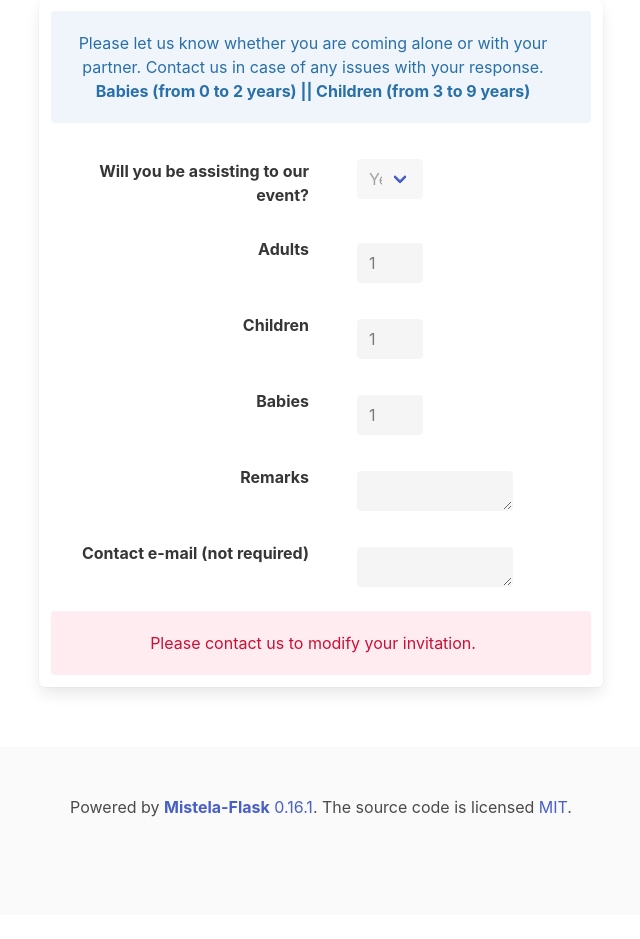
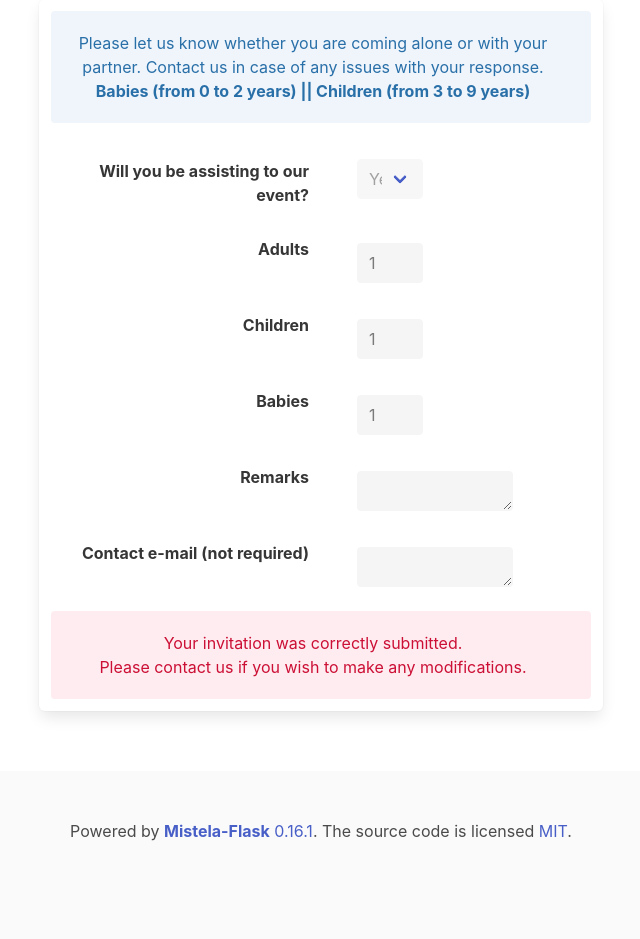
Before and after one commit to Carsopre/mistela-flask, a Flask app: page /invitations/ in a window 1280 px wide. Shown: the part 173-1112 px from the top of the page, without its empty margins (319-959 px from the left). Before the commit the page ends 990 px from the top, so only its background shows below. Run offline with Flask 3, Linux system fonts and the light colour scheme; a user stored in the database is signed in; tables that the repository leaves empty hold one stand-in row (values such as "Sample post"); some libraries are stand-ins or nearby versions.

Commit message:
chore(guest_invitations.html): Small text modification for clarification

```diff
--- a/mistelaflask/templates/guest/guest_invitations.html
+++ b/mistelaflask/templates/guest/guest_invitations.html
@@ -85,7 +85,8 @@
             </div>
         {% if response_submitted %}
             <div class="notification is-danger is-light">
-                Please contact us to modify your invitation.
+                Your invitation was correctly submitted. </br>
+                Please contact us if you wish to make any modifications.
             </div>
         {% else %}
             <button class="button is-block is-info is-large is-fullwidth">Save preferences</button>
```
